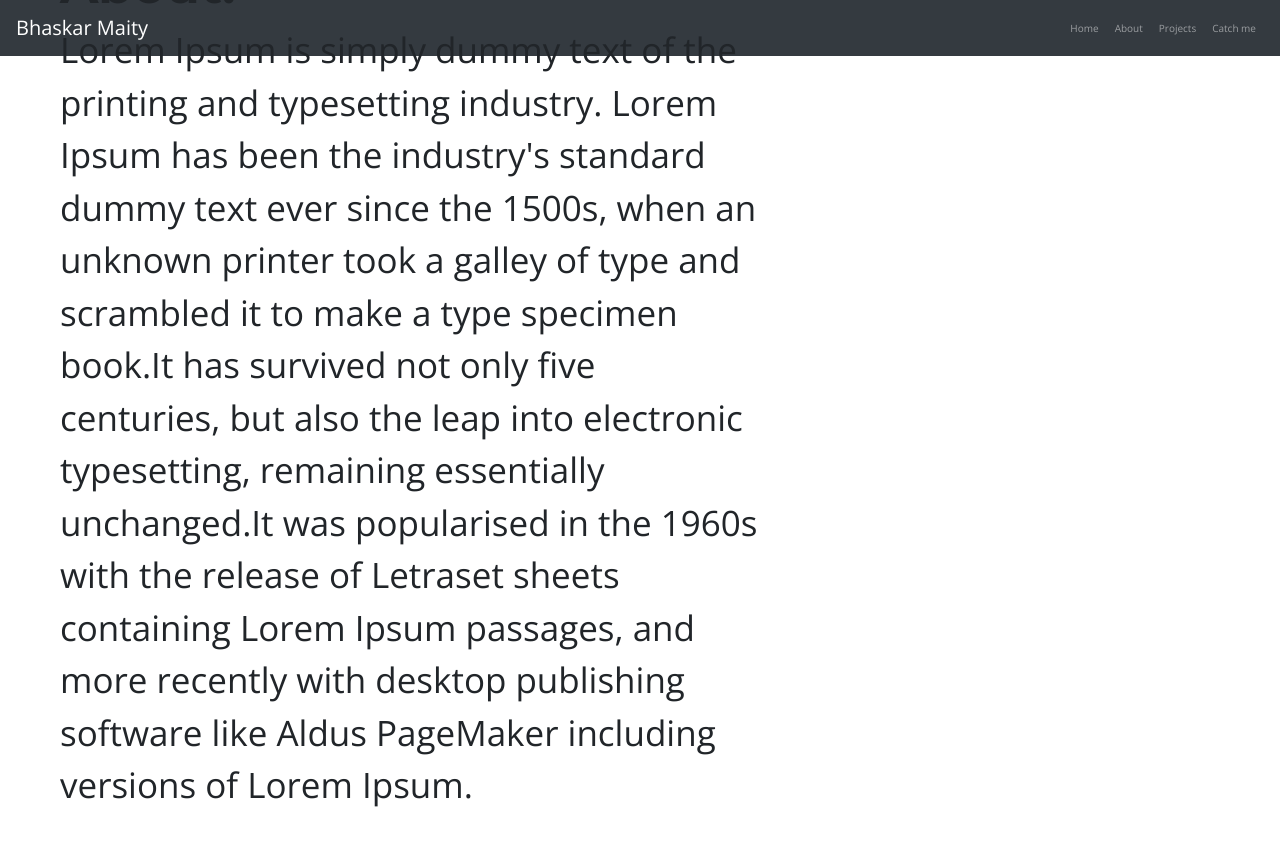
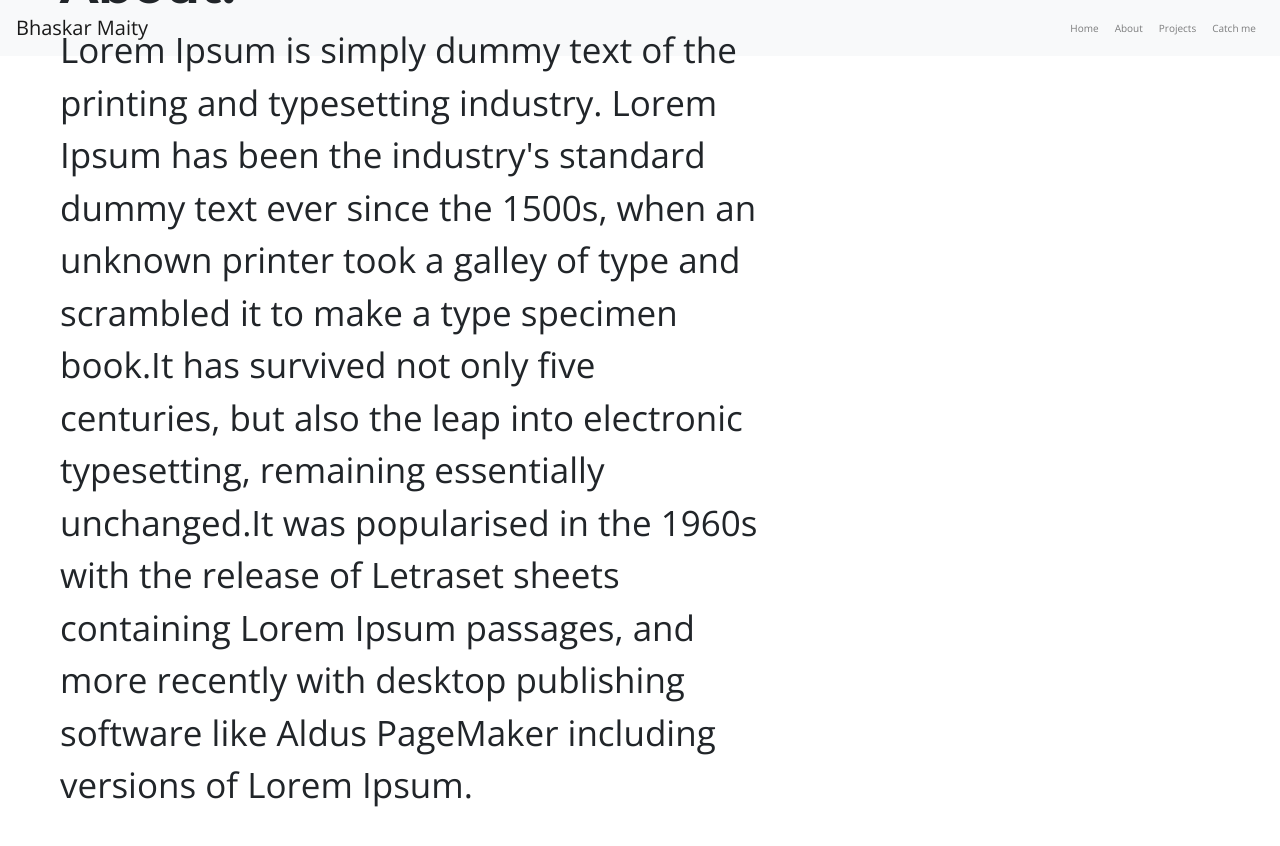
Before and after one commit to Bhaskar-maity/Portfolio, a React (Create React App) app: page / in a window 1280 px wide. Shown: the top 846 px of the page. Built offline with nearby package versions, Linux system fonts and the light colour scheme.

Commit message:
nav light

```diff
--- a/src/components/navbar.js
+++ b/src/components/navbar.js
@@ -5,7 +5,7 @@ function NavControl() {
 
     return (
     <>
-      <Navbar bg="dark" variant="dark">
+      <Navbar bg="light" variant="light">
       <Navbar.Brand href="#home">Bhaskar Maity</Navbar.Brand>
       <Nav className="ml-auto">
         <Nav.Link href="#home">Home</Nav.Link>
```
